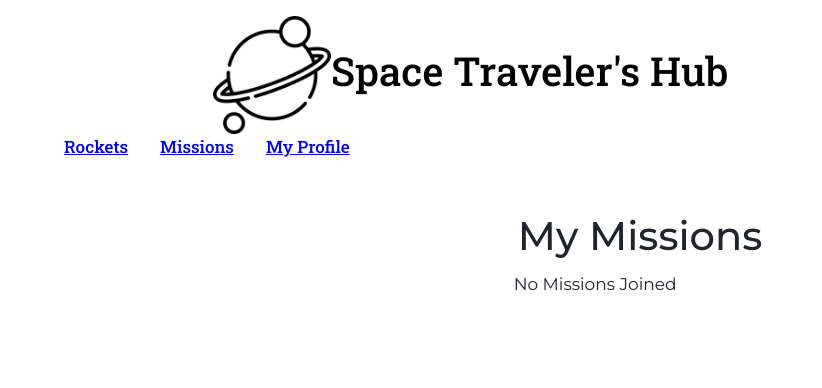
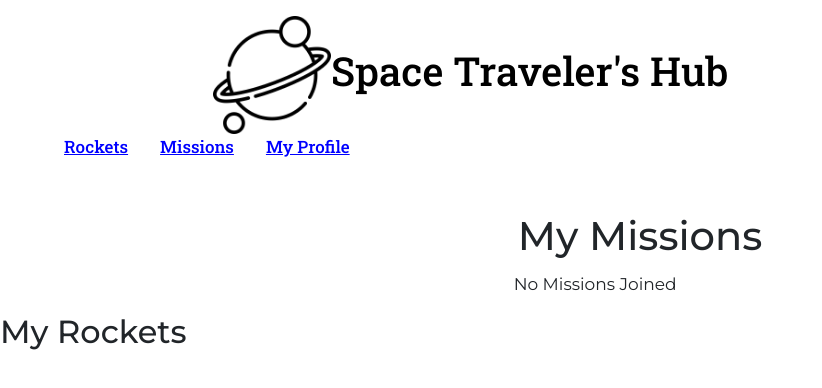
Before and after one commit to Rifat8080/React-Redux-Group-Project, a React (Create React App) app: page /my-profile in a window 1280 px wide. Shown: the top 388 px of the page, without its empty margins (0-822 px from the left). Built offline with nearby package versions, Linux system fonts and the light colour scheme.

Commit message:
Fixed my profile

```diff
--- a/src/components/MyProfile.js
+++ b/src/components/MyProfile.js
@@ -6,8 +6,12 @@ const MyProfile = () => {
   const missionsStore = useSelector((state) => state.missions);
   const { missions } = missionsStore;
   const myMissions = missions.filter((mission) => mission.joined === true);
+  const rockets = useSelector((state) =>
+    state.rockets.rockets.filter((rocket) => rocket.reserved === true)
+  );
 
   return (
+    <>
       <div className="container">
         <div className="row justify-content-evenly">
           <div className="col-12">
@@ -33,6 +37,16 @@ const MyProfile = () => {
           </div>
         </div>
       </div>
+
+      <div className="rockets-profile">
+        <h2>My Rockets</h2>
+        <ul className="table">
+          {rockets.map((rocket) => (
+            <li key={rocket.id}>{rocket.name}</li>
+          ))}
+        </ul>
+      </div>
+    </>
   );
 };
 
--- a/src/index.js
+++ b/src/index.js
@@ -13,5 +13,5 @@ root.render(
     <Provider store={store}>
       <App />
     </Provider>
-  </React.StrictMode>,
+  </React.StrictMode>
 );
```
Lines whose indentation alone changed are shown as unchanged.
